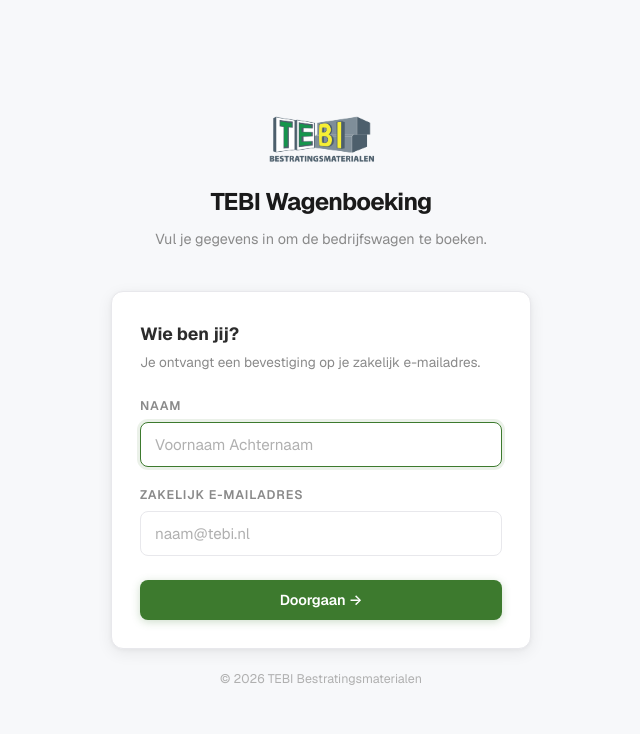
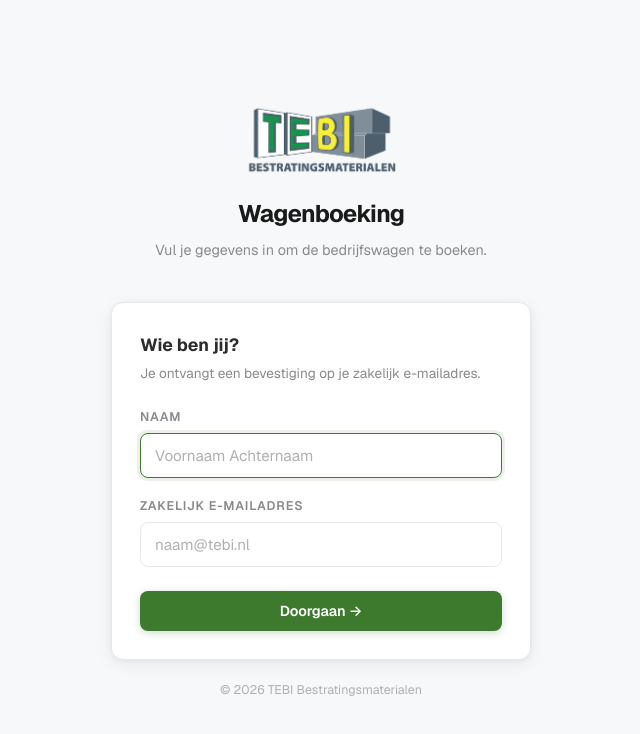
Before and after one commit to Tebi-Bestratingsmaterialen/Wagenboeking, a React (Vite) app: page /start in a window 1280 px wide. Shown: the top 734 px of the page, without its empty margins (319-959 px from the left). Built offline with nearby package versions, Linux system fonts and the light colour scheme; no server answers.

Commit message:
Bigger logo

```diff
--- a/src/pages/Start.jsx
+++ b/src/pages/Start.jsx
@@ -71,7 +71,8 @@
     src="/logo.png"
     alt="TEBI logo"
     style={{
-      height: 56,
+      width: 160,
+      height: 'auto',
       margin: '0 auto 16px',
       display: 'block'
     }}
@@ -84,7 +85,7 @@
     letterSpacing: '-0.03em',
     marginBottom: 6
   }}>
-    TEBI Wagenboeking
+    Wagenboeking
   </h1>
 
   <p style={{ color: 'var(--text-muted)', fontSize: '0.9rem' }}>
```
